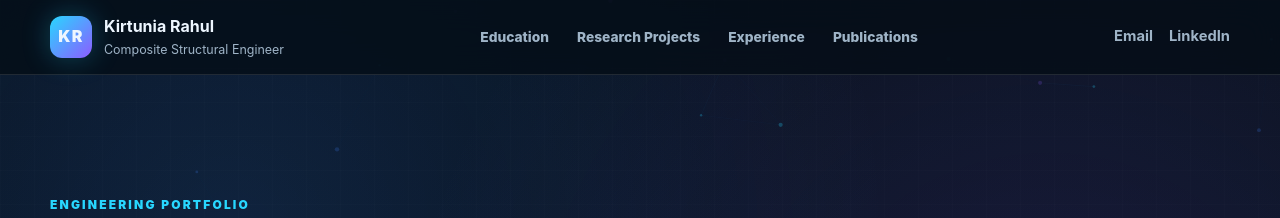
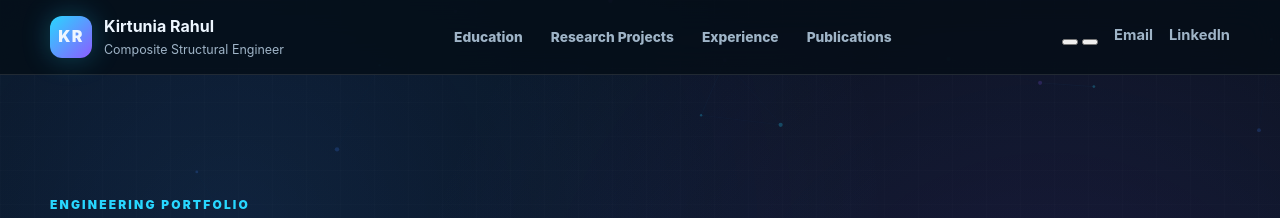
Before and after one commit to kirtuniarahul/kirtuniarahul.github.io, a Jekyll site: the page built from index.md, in a window 1280 px wide. Shown: the top 218 px of the page. Built offline with Jekyll 4.4.1, drawn with Linux system fonts in a browser that asks for light colours.

Commit message:
Add dark and light theme switch

```diff
--- a/_layouts/default.html
+++ b/_layouts/default.html
@@ -28,6 +28,10 @@
       </nav>
 
       <div class="header-actions">
+        <div class="theme-toggle" role="group" aria-label="Website color theme">
+          <button class="theme-half theme-half-dark" type="button" data-theme-choice="dark" aria-label="Use dark theme" title="Dark theme"></button>
+          <button class="theme-half theme-half-light" type="button" data-theme-choice="light" aria-label="Use light theme" title="Light theme"></button>
+        </div>
         <a class="icon-link" href="mailto:kirtunia_rahul1@alumni.baylor.edu">Email</a>
         <a class="icon-link" href="https://www.linkedin.com/in/kirtunia-rahul" target="_blank" rel="noopener">LinkedIn</a>
       </div>
```
